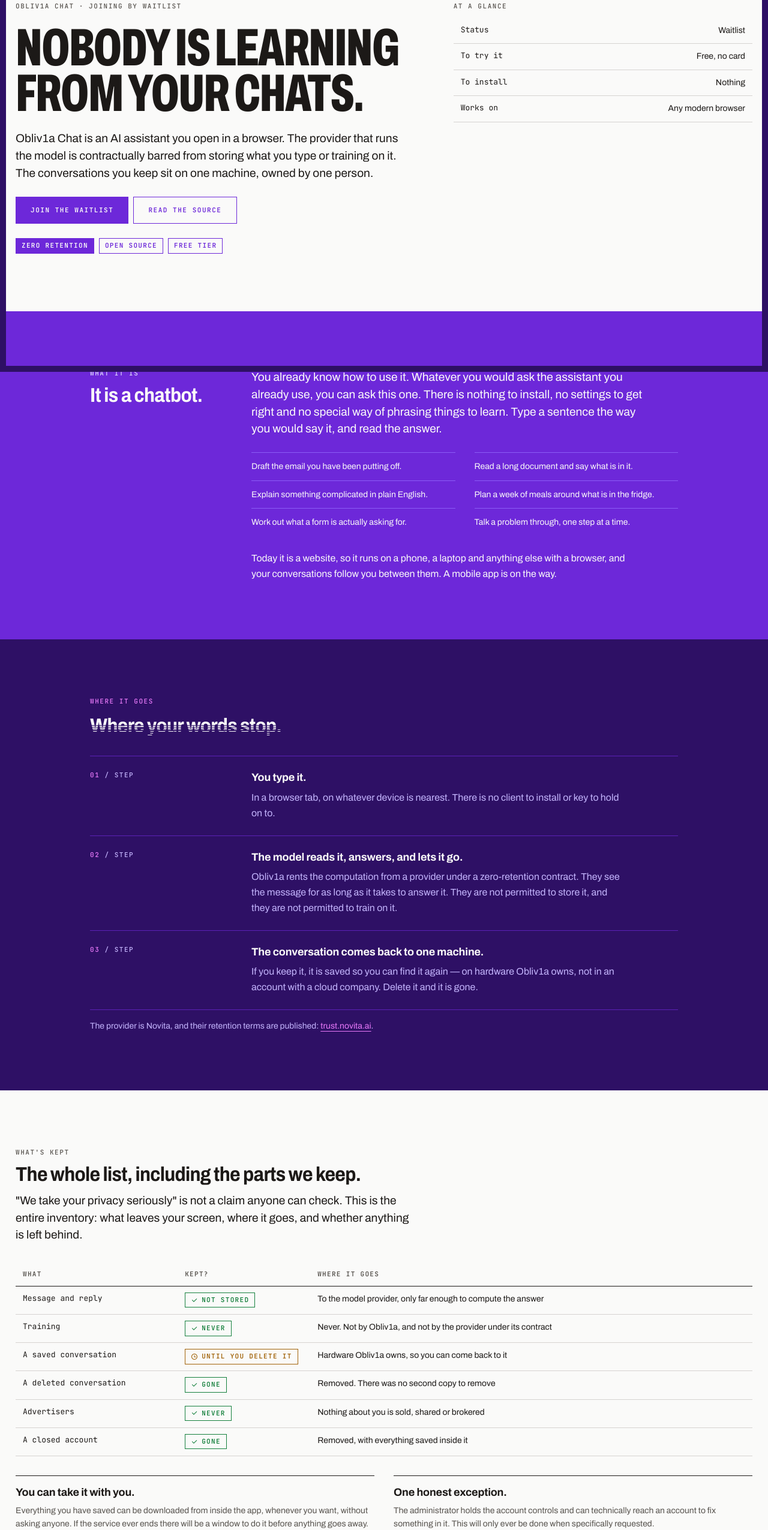
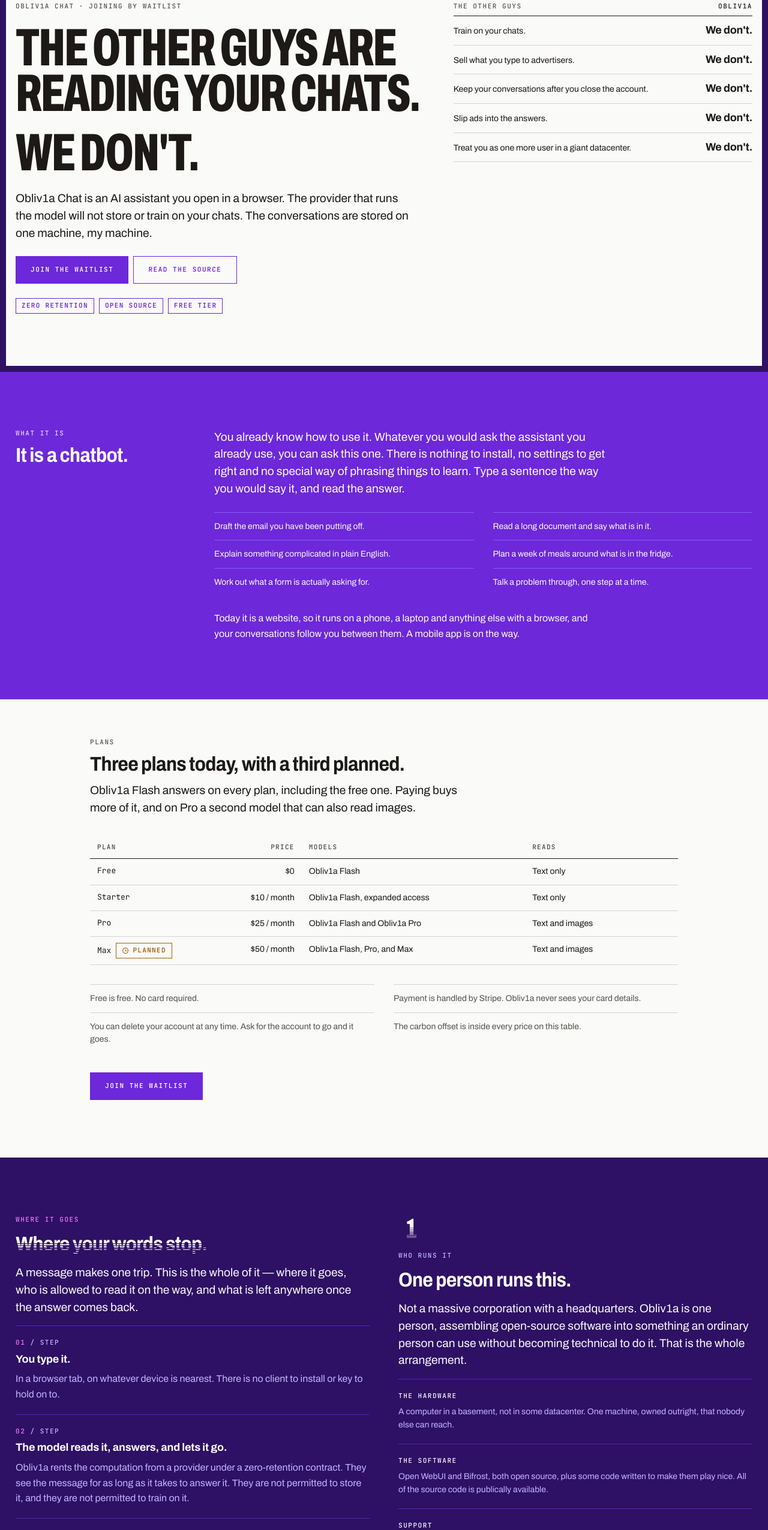
Before and after one commit to vnixxa31/obliv1a-chat, an Astro site: page / in a window 1280 px wide. Shown: the part 180-2731 px from the top of the page at 60% size. Built offline with nearby package versions, Linux system fonts and the light colour scheme; Astro itself is replaced by a stand-in of ours.

Commit message:
reorganize the layout

```diff
--- a/astro.config.mjs
+++ /dev/null
@@ -1,17 +0,0 @@
-// @ts-check
-
-import tailwindcss from "@tailwindcss/vite"
-import { defineConfig } from "astro/config"
-import react from "@astrojs/react"
-
-import cloudflare from "@astrojs/cloudflare";
-
-// https://astro.build/config
-export default defineConfig({
-  vite: {
-    plugins: [tailwindcss()],
-  },
-
-  integrations: [react()],
-  adapter: cloudflare(),
-})
--- a/src/components/sections/Carbon.astro
+++ b/src/components/sections/Carbon.astro
@@ -10,7 +10,7 @@
 // plausible-looking logo.
 ---
 
-<Section id="carbon" class="pt-14 pb-12 md:pt-24 md:pb-16">
+<Section id="carbon" ground="field" class="pt-14 pb-12 md:pt-24 md:pb-16">
   <p class="t-label mute">Carbon</p>
   <h2 class="t-h2">
     The power it burns is offset, and it is already paid for.
--- a/src/components/sections/Footer.astro
+++ b/src/components/sections/Footer.astro
@@ -24,7 +24,7 @@
 >
   <div class="wrap flex flex-col gap-8">
     <div class="flex flex-wrap items-end justify-between gap-x-8 gap-y-6">
-      <Mark name="lockup-v" label="Obliv1a" class="w-[168px]" />
+      <Mark name="lockup-h" label="Obliv1a" class="w-[168px]" />
       <nav aria-label="Site">
         <ul class="flex flex-wrap items-center gap-x-6 gap-y-2">
           {
--- a/src/components/sections/Hero.astro
+++ b/src/components/sections/Hero.astro
@@ -7,15 +7,22 @@
 // PAPER is the default ground, so nothing here declares one — :root already
 // carries the paper contract.
 //
-// The right-hand column is a spec table rather than a stack of feature cards.
-// Mono is the system's voice for measurement, and a ruled table of five plain
-// facts answers "what is this and what will it cost me" before the reader has
-// scrolled — without any of it being a card (DESIGN.md §Components, §Layout).
-const facts = [
-  ["Status", "Waitlist"],
-  ["To try it", "Free, no card"],
-  ["To install", "Nothing"],
-  ["Works on", "Any modern browser"],
+// The right-hand column is a ledger of refusals rather than a stack of feature
+// cards: ruled rows, the industry's habit on the left and the same two words
+// answering flush right, so the repetition stacks into a column of its own and
+// does the work a comparison table usually needs three columns for. Nothing
+// floats — the rules are the only elevation, one per row (DESIGN.md §Elevation).
+//
+// The habits are struck through in the ground's signal, which is the hero's one
+// warm note and the system's own argument in miniature: a line cut through a
+// form that keeps its shape. `.erase` is not reached for here — Path owns the
+// page's one erasure, and two on a screen read as texture.
+const habits = [
+  "Train on your chats.",
+  "Sell what you type to advertisers.",
+  "Keep your conversations after you close the account.",
+  "Slip ads into the answers.",
+  "Treat you as one more user in a giant datacenter.",
 ]
 ---
 
@@ -23,39 +30,45 @@
   <div class="cols cols-side">
     <div class="flex flex-col gap-6">
       <p class="t-label mute">Obliv1a Chat · joining by waitlist</p>
-      <h1 class="t-display">Nobody is learning from your chats.</h1>
+      <h1 class="t-display">The other guys are reading your chats.</h1>
+      <h1 class="t-display">We don't.</h1>
       <p class="t-lead">
         Obliv1a Chat is an AI assistant you open in a browser. The provider that
-        runs the model is contractually barred from storing what you type or
-        training on it. The conversations you keep sit on one machine, owned by
-        one person.
+        runs the model will not store or train on your chats. The conversations
+        are stored on one machine, my machine.
       </p>
       <div class="flex flex-wrap gap-2">
         <Button href="#waitlist">Join the waitlist</Button>
         <Button href={SOURCE_URL} variant="ghost">Read the source</Button>
       </div>
       <div class="flex flex-wrap gap-2">
-        <Badge variant="solid">Zero retention</Badge>
+        <Badge>Zero retention</Badge>
         <Badge>Open source</Badge>
         <Badge>Free tier</Badge>
       </div>
     </div>
 
-    <div class="flex flex-col gap-3">
-      <p class="t-label mute">At a glance</p>
-      <table class="spec">
-        <caption class="sr-only">Obliv1a Chat at a glance</caption>
-        <tbody>
-          {
-            facts.map(([term, value]) => (
-              <tr>
-                <td>{term}</td>
-                <td class="num">{value}</td>
-              </tr>
-            ))
-          }
-        </tbody>
-      </table>
+    <div class="flex flex-col">
+      <p class="sr-only">
+        What the other guys do with your conversations, and what Obliv1a Chat
+        does instead.
+      </p>
+      <div
+        class="flex items-baseline justify-between gap-6 border-b border-(--g-rule-firm) pb-2"
+      >
+        <p class="t-label mute">The other guys</p>
+        <p class="t-label">Obliv1a</p>
+      </div>
+      <dl>
+        {
+          habits.map((habit) => (
+            <div class="grid grid-cols-[1fr_auto] items-baseline gap-x-6 border-b border-(--g-rule) py-3">
+              <dt class="t-small">{habit}</dt>
+              <dd class="t-h3 whitespace-nowrap">We don't.</dd>
+            </div>
+          ))
+        }
+      </dl>
     </div>
   </div>
 </Section>
--- a/src/components/sections/Kept.astro
+++ b/src/components/sections/Kept.astro
@@ -109,8 +109,8 @@
       <p class="t-h3">One honest exception.</p>
       <p class="t-small mute">
         The administrator holds the account controls and can technically reach
-        an account to fix something in it. This will only ever be done when specifically
-        requested.
+        an account to fix something in it. This will only ever be done when
+        specifically requested.
       </p>
     </div>
   </div>
--- a/src/components/sections/Limits.astro
+++ /dev/null
@@ -1,39 +0,0 @@
----
-import Section from "@/components/brand/Section.astro"
-
-// The honest section. It exists because "auditable over reassuring" is a product
-// principle: a limitation the reader finds later reads as something that was
-// hidden, and a limitation stated first reads as the reason to believe the rest.
-//
-// Ruled term-and-body rows, not a grid of icons with headings under them.
-const limits = [
-  {
-    term: "It will be wrong sometimes.",
-    body: "This is an AI assistant. Like all AI systems, it may produce biased, inaccurate, or harmful outputs. Always verify critical information independently before relying on it.",
-  },
-  {
-    term: "It is near the frontier, not ahead of it.",
-    body: "On the hardest problems it may sit slightly behind the largest models in the world. For most questions on most days, you will not be able to tell.",
-  },
-  {
-    term: "A broken-into account is a readable account.",
-    body: "If someone signs in as you, they can read what you saved. Like with any service, always set a strong password.",
-  },
-]
----
-
-<Section id="limits" class="pt-12 pb-14 md:pt-16 md:pb-24">
-  <p class="t-label mute">Before you sign up</p>
-  <h2 class="t-h2">The inherent limitations of the service.</h2>
-
-  <dl class="mt-4 border-t border-(--g-rule)">
-    {
-      limits.map((limit) => (
-        <div class="cols cols-index gap-y-2 border-b border-(--g-rule) py-5">
-          <dt class="t-h3">{limit.term}</dt>
-          <dd class="t-small mute">{limit.body}</dd>
-        </div>
-      ))
-    }
-  </dl>
-</Section>
--- a/src/components/sections/Path.astro
+++ b/src/components/sections/Path.astro
@@ -1,14 +1,32 @@
 ---
+import Mark from "@/components/brand/Mark.astro"
 import Section from "@/components/brand/Section.astro"
-import { PROVIDER_NAME, PROVIDER_TRUST_URL } from "@/lib/links"
+import { Button } from "@/components/ui/button"
+import { PROVIDER_NAME, PROVIDER_TRUST_URL, SOURCE_URL } from "@/lib/links"
 
-// VOID, and the page's one erasure. `.erase` is the mark's seven slots as a CSS
-// mask and belongs where something is ending — here, at the end of the trail a
-// message leaves. Two on a page cancel each other and read as texture, so this
+// VOID, two panes: where a message goes, and who it goes to. They were separate
+// bands and are one because they are one argument — the route only means
+// anything if you know who is at the end of it, and the hosting claim is only
+// worth making because the route is short. Nothing here is a shield, a lock or
+// a padlock; the argument is erasure and ownership, not armour (DESIGN.md
+// §Do's and Don'ts).
+//
+// The panes are separated by the grid gap alone, as the hero's split is. A
+// vertical seam rule would have to be drawn at 900px — where `.cols-2` folds —
+// and Tailwind's md/lg sit either side of that, so any breakpoint utility would
+// draw the rule while the panes are still stacked or leave them unseparated
+// while they are not.
+//
+// This carries the page's one erasure. `.erase` is the mark's seven slots as a
+// CSS mask and belongs where something is ending — here, at the end of the trail
+// a message leaves. Two on a page cancel each other and read as texture, so this
 // is the only one on the site (DESIGN.md §Shapes).
 //
-// Inline links take `--signal-here`, which the ground contract resolves to
-// fuchsia-400 on VOID (6.19:1) and fuchsia-600 on PAPER. Never hard-code either.
+// `text-signal` is fuchsia-400 and measures 6.19:1 on VOID; it is the reason
+// this pairing is a dark-ground one, and it is why the merged band is not FIELD,
+// where the same colour is 2.89:1 and forbidden. Inline links take
+// `--signal-here`, which the ground contract resolves per surface. Never
+// hard-code either.
 const steps = [
   {
     n: "01",
@@ -26,34 +44,83 @@
     body: "If you keep it, it is saved so you can find it again — on hardware Obliv1a owns, not in an account with a cloud company. Delete it and it is gone.",
   },
 ]
+
+const notes = [
+  {
+    term: "The hardware",
+    body: "A computer in a basement, not in some datacenter. One machine, owned outright, that nobody else can reach.",
+  },
+  {
+    term: "The software",
+    body: "Open WebUI and Bifrost, both open source, plus some code written to make them play nice. All of the source code is publically available.",
+  },
+  {
+    term: "Support",
+    body: "You write to me, and I write back. No bots, queues, or useless help articles.",
+  },
+]
 ---
 
-<Section ground="void" id="path" class="py-14 md:py-24">
+<Section ground="void" id="path" width="wide" class="py-14 md:py-24">
+  <div class="cols cols-2 gap-x-12">
+    <div class="flex flex-col gap-4">
       <p class="t-label text-signal">Where it goes</p>
       <h2 class="t-h2 erase">Where your words stop.</h2>
+      <p class="t-lead">
+        A message makes one trip. This is the whole of it — where it goes, who
+        is allowed to read it on the way, and what is left anywhere once the
+        answer comes back.
+      </p>
 
-  <ol class="mt-4 border-t border-(--g-rule)">
+      <ol class="border-t border-(--g-rule)">
         {
           steps.map((step) => (
-        <li class="cols cols-index gap-y-3 border-b border-(--g-rule) py-6">
+            <li class="flex flex-col gap-2 border-b border-(--g-rule) py-5">
               <p class="t-label text-signal">
                 {step.n} <span class="mute">/ Step</span>
               </p>
-          <div class="flex flex-col gap-2">
               <p class="t-h3">{step.title}</p>
               <p class="t-body mute">{step.body}</p>
-          </div>
             </li>
           ))
         }
       </ol>
 
       <p class="t-small mute">
-    The provider is {PROVIDER_NAME}, and their retention terms are published:{" "}
+        The provider is {PROVIDER_NAME}, and their retention terms are
+        published:{" "}
         <a
           class="text-(--signal-here) underline decoration-1 underline-offset-4"
           href={PROVIDER_TRUST_URL}
           rel="noreferrer">trust.novita.ai</a
         >.
       </p>
+    </div>
+
+    <div id="who" class="flex flex-col gap-4">
+      <Mark name="mark" class="w-11" />
+      <p class="t-label mute">Who runs it</p>
+      <h2 class="t-h2">One person runs this.</h2>
+      <p class="t-lead">
+        Not a massive corporation with a headquarters. Obliv1a is one person,
+        assembling open-source software into something an ordinary person can
+        use without becoming technical to do it. That is the whole arrangement.
+      </p>
+
+      <dl class="border-t border-(--g-rule)">
+        {
+          notes.map((note) => (
+            <div class="flex flex-col gap-2 border-b border-(--g-rule) py-5">
+              <dt class="t-label">{note.term}</dt>
+              <dd class="t-small mute">{note.body}</dd>
+            </div>
+          ))
+        }
+      </dl>
+
+      <div class="flex flex-wrap gap-2">
+        <Button href={SOURCE_URL} variant="ghost">Read the source</Button>
+      </div>
+    </div>
+  </div>
 </Section>
--- a/src/components/sections/Plans.astro
+++ b/src/components/sections/Plans.astro
@@ -39,7 +39,7 @@
 ]
 ---
 
-<Section id="plans" width="wide" class="pt-12 pb-14 md:pt-16 md:pb-24">
+<Section id="plans" width="tight" class="pt-12 pb-14 md:pt-16 md:pb-24">
   <div class="flex flex-col gap-3">
     <p class="t-label mute">Plans</p>
     <h2 class="t-h2">Three plans today, with a third planned.</h2>
@@ -92,7 +92,8 @@
       Payment is handled by Stripe. Obliv1a never sees your card details.
     </li>
     <li class="t-small mute border-t border-(--g-rule) py-3">
-      You can delete your account at any time. Ask for the account to go and it goes.
+      You can delete your account at any time. Ask for the account to go and it
+      goes.
     </li>
     <li class="t-small mute border-t border-(--g-rule) py-3">
       The carbon offset is inside every price on this table.
--- a/src/components/sections/Runner.astro
+++ /dev/null
@@ -1,59 +0,0 @@
----
-import Mark from "@/components/brand/Mark.astro"
-import Section from "@/components/brand/Section.astro"
-import { Button } from "@/components/ui/button"
-import { SOURCE_URL } from "@/lib/links"
-
-// FIELD. The "trusted hosting" argument, which is only worth making in the
-// concrete: a machine, in a house, belonging to a person you can write to.
-// Nothing here is a shield, a lock or a padlock — the argument is erasure and
-// ownership, not armour (DESIGN.md §Do's and Don'ts).
-const notes = [
-  {
-    term: "The hardware",
-    body: "A computer in a basement, not in some datacenter. One machine, owned outright, that nobody else can reach.",
-  },
-  {
-    term: "The software",
-    body: "Open WebUI and Bifrost, both open source, plus some code written to make them play nice. All of the source code is publically available.",
-  },
-  {
-    term: "Support",
-    body: "You write to me, and I write back. No bots, queues, or useless help articles.",
-  },
-]
----
-
-<Section ground="field" id="who" class="py-14 md:py-24">
-  <div class="cols cols-index">
-    <div class="flex flex-col gap-4">
-      <Mark name="mark" class="w-11" />
-      <p class="t-label mute">Who runs it</p>
-      <h2 class="t-h2">One person runs this.</h2>
-    </div>
-
-    <div class="flex flex-col gap-6">
-      <p class="t-lead">
-        Not a massive corporation with a headquarters. Obliv1a is
-        one person, assembling open-source software into something an ordinary
-        person can use without becoming technical to do it. That is the whole
-        arrangement.
-      </p>
-
-      <dl class="border-t border-(--g-rule)">
-        {
-          notes.map((note) => (
-            <div class="cols cols-index gap-y-2 border-b border-(--g-rule) py-5">
-              <dt class="t-label">{note.term}</dt>
-              <dd class="t-small mute">{note.body}</dd>
-            </div>
-          ))
-        }
-      </dl>
-
-      <div class="flex flex-wrap gap-2">
-        <Button href={SOURCE_URL} variant="ghost">Read the source</Button>
-      </div>
-    </div>
-  </div>
-</Section>
--- a/src/components/sections/Waitlist.astro
+++ b/src/components/sections/Waitlist.astro
@@ -25,8 +25,8 @@
     Obliv1a Chat opens by invitation for now.
   </h2>
   <p class="t-lead mute">
-    There is one machine behind this, and adding users is done individually, by hand. Leave
-    an address and you will hear when Obliv1a Chat is ready for you.
+    There is one machine behind this, and adding users is done individually, by
+    hand. Leave an address and you will hear when Obliv1a Chat is ready for you.
   </p>
 
   <form class="mt-4 flex flex-col gap-3" action={WAITLIST_ACTION} method="post">
--- a/src/components/sections/WhatItIs.astro
+++ b/src/components/sections/WhatItIs.astro
@@ -16,7 +16,7 @@
 ]
 ---
 
-<Section ground="field" id="what" class="py-14 md:py-24">
+<Section ground="field" id="what" width="wide" class="py-14 md:py-24">
   <div class="cols cols-index">
     <div class="flex flex-col gap-3">
       <p class="t-label mute">What it is</p>
--- a/src/pages/index.astro
+++ b/src/pages/index.astro
@@ -3,19 +3,20 @@
 import Footer from "@/components/sections/Footer.astro"
 import Hero from "@/components/sections/Hero.astro"
 import Kept from "@/components/sections/Kept.astro"
-import Limits from "@/components/sections/Limits.astro"
 import Nav from "@/components/sections/Nav.astro"
 import Path from "@/components/sections/Path.astro"
 import Plans from "@/components/sections/Plans.astro"
-import Runner from "@/components/sections/Runner.astro"
 import Waitlist from "@/components/sections/Waitlist.astro"
 import WhatItIs from "@/components/sections/WhatItIs.astro"
 import Layout from "@/layouts/main.astro"
 
-// The grounds run PAPER · FIELD · VOID · PAPER · FIELD · PAPER · VOID, so colour
-// carries roughly 45% of the page and paper is the connective document ground
-// between the arguments. Every band is full-bleed and interrupted only by the
-// frame (DESIGN.md §Layout).
+// The grounds run PAPER · FIELD · PAPER · VOID · PAPER · PAPER · VOID. §Path is
+// the two-pane band — the route a message takes beside the person it belongs to
+// — and folding those two arguments together took a FIELD band out from between
+// §Kept and §Carbon, so paper now runs twice before the close. Paper is the
+// connective document ground between the arguments, so the pair reads as one
+// document stretch rather than a missing beat. Every band is full-bleed and
+// interrupted only by the frame (DESIGN.md §Layout).
 //
 // The page ships zero JavaScript: no section takes a client:* directive, and the
 // React components render to static HTML. Worth keeping.
@@ -29,12 +30,10 @@
   <main id="main">
     <Hero />
     <WhatItIs />
+    <Plans />
     <Path />
     <Kept />
-    <Plans />
-    <Runner />
     <Carbon />
-    <Limits />
     <Waitlist />
   </main>
   <Footer />
```
Also changed, not shown: 1 other file. Lines whose indentation alone changed are shown as unchanged.
